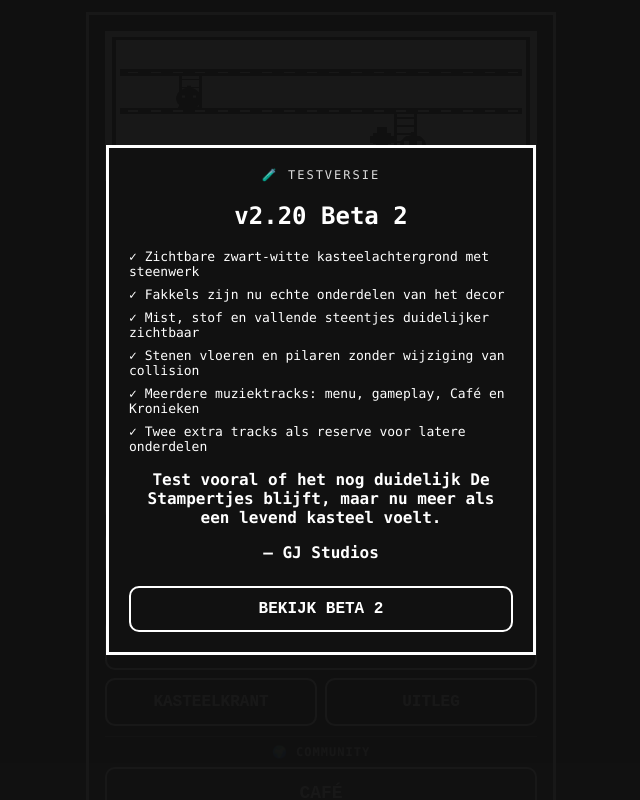
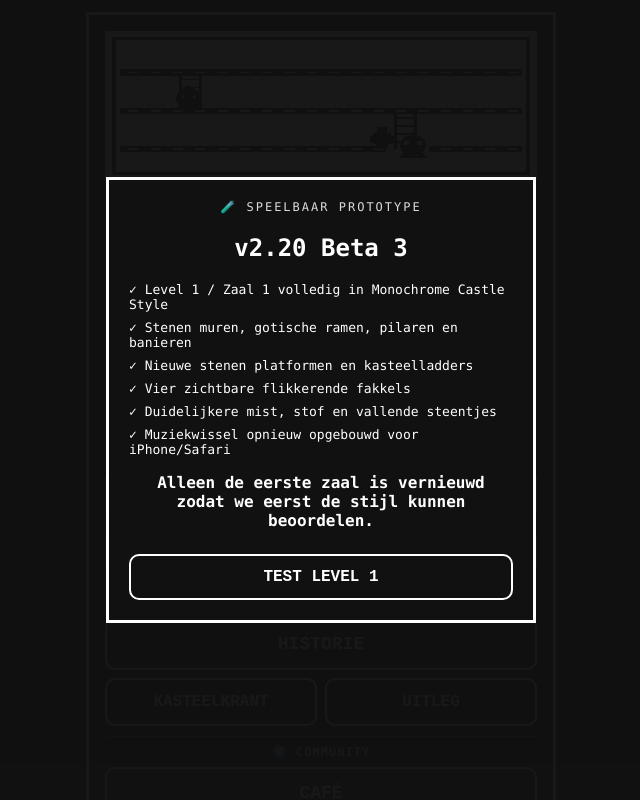
Before and after one commit to gjgaal-blip/de-stampertjes-test, a plain HTML site: page index.html in a window 1280 px wide. Shown: the whole page, without its empty margins (319-959 px from the left). Drawn offline with Linux system fonts and the light colour scheme.

Commit message:
Add files via upload

```diff
--- a/config.js
+++ b/config.js
@@ -1,5 +1,5 @@
 window.STAMPERTJES_CONFIG = {
-  version: "2.20-beta2",
+  version: "2.20-beta3",
   supabaseUrl: "https://rtmnlirxnalqxrdhussk.supabase.co",
   supabaseKey: "sb_publishable__lQ_g5HZ0fXy1aWzJuoexA_D-8QNqty",
   musicFile: "music-menu.mp3",
--- a/game.css
+++ b/game.css
@@ -728,3 +728,5 @@
   border-style:double;
   border-width:3px;
 }
+
+body.gameplayActive #title::after{content:" · CASTLE PROTOTYPE";font-size:9px;opacity:.55}
--- a/game.js
+++ b/game.js
@@ -282,7 +282,7 @@
 }
 
 function showMainMenu(){
-  setMusicContext("menu");
+  setMusicContext("menu",{playNow:true});
   document.body.classList.remove("scoreMode");
   document.body.classList.remove("gameplayActive");
   if(!attractActive){
@@ -304,9 +304,9 @@
   updateMenuMusicIconVisibility();
 }
 function showMenuSection(section){
-  if(section===cafeSection)setMusicContext("cafe");
-  else if(section===historySection)setMusicContext("chronicles");
-  else setMusicContext("menu");
+  if(section===cafeSection)setMusicContext("cafe",{playNow:true});
+  else if(section===historySection)setMusicContext("chronicles",{playNow:true});
+  else setMusicContext("menu",{playNow:true});
 
   mainMenu.classList.add("hidden");
   scoresSection.classList.add("hidden");
@@ -335,7 +335,7 @@
   button.addEventListener("touchend",run,{passive:false});
 }
 
-activateButton(playMenuBtn,async()=>{await setMusicContext("gameplay");startGame();});
+activateButton(playMenuBtn,()=>startGame());
 activateButton(statsMenuBtn,async()=>{
   stopAttractMode();
   showMenuSection(statsSection);
@@ -1192,7 +1192,7 @@
   }
 });
 
-const CURRENT_VERSION="2.20-beta2";
+const CURRENT_VERSION="2.20-beta3";
 function showUpdateOnce(){
   const seen=localStorage.getItem("stampertjesSeenVersion");
   if(seen!==CURRENT_VERSION){
@@ -1341,7 +1341,8 @@
   audio();
   score=0;level=1;lives=3;state="play";
   updateProgressStats();
-  if(musicOn)startMusic();
+  setMusicContext("gameplay",{playNow:true});
+  if(musicOn&&menuSoundtrack.paused)startMusic();
   const gameStats=getStats();
   gameStats.gamesPlayed=(Number(gameStats.gamesPlayed)||0)+1;
   saveStats(gameStats);player.fastStamp=0;pauseOverlay.classList.add("hidden");pauseToggle.textContent="⏸ PAUZE";
@@ -1698,35 +1699,25 @@
   return MUSIC_TRACKS[context]||MUSIC_TRACKS.menu;
 }
 
-async function setMusicContext(context,{restart=false}={}){
+async function setMusicContext(context,{restart=false,playNow=true}={}){
   const nextContext=MUSIC_TRACKS[context]?context:"menu";
   const nextSrc=musicTrackForContext(nextContext);
-  const currentSrc=(menuSoundtrack.getAttribute("src")||menuSoundtrack.querySelector("source")?.getAttribute("src")||"");
-
   currentMusicContext=nextContext;
 
-  if(currentSrc.endsWith(nextSrc)&&!restart){
+  const currentPath=decodeURIComponent((menuSoundtrack.currentSrc||menuSoundtrack.src||"").split("/").pop()||"");
+  if(currentPath!==nextSrc||restart){
+    menuSoundtrack.pause();
+    menuSoundtrack.src=nextSrc;
+    menuSoundtrack.load();
     applyMusicVolume();
-    if(musicOn&&menuSoundtrack.paused)await startMusic();
-    return;
-  }
-
-  const wasPlaying=musicOn&&!menuSoundtrack.paused;
-  menuSoundtrack.pause();
-  menuSoundtrack.removeAttribute("src");
-  menuSoundtrack.innerHTML="";
-  const source=document.createElement("source");
-  source.src=nextSrc;
-  source.type="audio/mpeg";
-  menuSoundtrack.appendChild(source);
-  menuSoundtrack.load();
-  applyMusicVolume();
-
-  if(musicOn&&(wasPlaying||document.hasFocus())){
+  }
+
+  if(playNow&&musicOn){
     try{await menuSoundtrack.play();}catch(err){
-      console.warn("Nieuwe muziektrack wacht op gebruikersactie:",err);
-    }
-  }
+      console.warn("Trackwissel wacht op gebruikersactie:",err);
+    }
+  }
+  setMusicButton();
 }
 
 const MUSIC_VOLUME=.16;
@@ -2592,32 +2583,43 @@
   }
   ctx.restore();
 }
-function drawFloor(a,b,y){
+function isCastlePrototypeLevel(){
+  return level===1 && currentLayoutIndex===0;
+}
+
+function drawCastleFloor(a,b,y){
   ctx.save();
-
-  // Exact dezelfde collisionhoogte, maar visueel een stenen kasteelvloer.
+  ctx.fillStyle="#343434";
+  ctx.fillRect(a,y-7,b-a,14);
+  ctx.fillStyle="#f4f4f4";
+  ctx.fillRect(a,y-7,b-a,2);
+  ctx.strokeStyle="#9a9a9a";
+  ctx.lineWidth=1;
+  for(let x=a+1;x<b;x+=22){
+    ctx.strokeRect(x,y-5,20,10);
+  }
+  ctx.restore();
+}
+
+function drawClassicFloor(a,b,y){
+  ctx.save();
   ctx.fillStyle="#222";
   ctx.fillRect(a,y-5,b-a,10);
-
-  // Lichte stenen voegen in retro zwart-wit.
   ctx.strokeStyle="#aaa";
   ctx.lineWidth=1;
   for(let x=a+2;x<b;x+=20){
-    ctx.beginPath();
-    ctx.moveTo(x,y-4);ctx.lineTo(x,y+4);
-    ctx.stroke();
-  }
-  ctx.beginPath();
-  ctx.moveTo(a,y);ctx.lineTo(b,y);
-  ctx.stroke();
-
-  // Oude witte streepjes blijven subtiel herkenbaar als knipoog naar de originele stijl.
+    ctx.beginPath();ctx.moveTo(x,y-4);ctx.lineTo(x,y+4);ctx.stroke();
+  }
+  ctx.beginPath();ctx.moveTo(a,y);ctx.lineTo(b,y);ctx.stroke();
   ctx.fillStyle="#ddd";
   for(let x=a+8;x<b;x+=22)ctx.fillRect(x,y-1,8,1);
-
   ctx.restore();
-  ctx.fillStyle="#111";
-  ctx.strokeStyle="#111";
+}
+
+function drawFloor(a,b,y){
+  if(isCastlePrototypeLevel())drawCastleFloor(a,b,y);
+  else drawClassicFloor(a,b,y);
+  ctx.fillStyle="#111";ctx.strokeStyle="#111";
 }
 function drawEffects(){
   effects.forEach(e=>{
@@ -2691,12 +2693,8 @@
   });
 
   ladders.forEach(l=>{
-    ctx.lineWidth=2;ctx.beginPath();
-    ctx.moveTo(l.x,l.top);ctx.lineTo(l.x,l.bottom);
-    ctx.moveTo(l.x+20,l.top);ctx.lineTo(l.x+20,l.bottom);ctx.stroke();
-    for(let y=l.top+8;y<l.bottom;y+=10){
-      ctx.beginPath();ctx.moveTo(l.x,y);ctx.lineTo(l.x+20,y);ctx.stroke();
-    }
+    if(isCastlePrototypeLevel())drawCastleLadder(l);
+    else drawClassicLadder(l);
   });
 
   if(player.invulnerable<=0 || Math.floor(player.invulnerable/8)%2===0){
@@ -2717,166 +2715,159 @@
 
 const livingCastle={
   fogOffset:0,
-  dust:Array.from({length:18},()=>({
-    x:Math.random()*c.width,
-    y:35+Math.random()*(c.height-65),
-    vx:(Math.random()-.5)*.055,
-    vy:.018+Math.random()*.055,
-    a:.12+Math.random()*.16
+  dust:Array.from({length:16},()=>({
+    x:Math.random()*W,y:34+Math.random()*270,
+    vx:(Math.random()-.5)*.06,vy:.02+Math.random()*.05,
+    a:.18+Math.random()*.20
   })),
-  pebble:null,
-  nextPebble:performance.now()+3500+Math.random()*7000
+  pebble:null,nextPebble:performance.now()+3500+Math.random()*7000
 };
 
-function drawStoneWall(){
+function drawGothicWindow(x,y,w=42,h=38){
   ctx.save();
-
-  // Heel lichte bakstenen achtergrond: de klassieke witte speelruimte blijft dominant.
-  ctx.strokeStyle="#d6d6d6";
-  ctx.lineWidth=1;
-  const top=30,bottom=305,rowH=18,brickW=38;
-  for(let y=top;y<bottom;y+=rowH){
-    const row=Math.floor((y-top)/rowH);
-    const offset=(row%2)*brickW/2;
+  ctx.fillStyle="#a9a9a9";
+  ctx.fillRect(x,y+9,w,h-9);
+  ctx.beginPath();
+  ctx.arc(x+w/2,y+10,w/2,Math.PI,0);
+  ctx.lineTo(x+w,y+14);ctx.lineTo(x,y+14);ctx.closePath();ctx.fill();
+  ctx.strokeStyle="#4b4b4b";ctx.lineWidth=2;
+  ctx.strokeRect(x,y+10,w,h-10);
+  ctx.beginPath();
+  ctx.moveTo(x+w/2,y+3);ctx.lineTo(x+w/2,y+h);
+  ctx.moveTo(x,y+23);ctx.lineTo(x+w,y+23);
+  ctx.stroke();
+  ctx.fillStyle="#686868";
+  ctx.fillRect(x+5,y+14,w/2-7,h-19);
+  ctx.fillRect(x+w/2+2,y+14,w/2-7,h-19);
+  ctx.restore();
+}
+
+function drawCastleTorch(x,y,phase,now=performance.now()){
+  const f=.55+.45*Math.sin(now*.011+phase)+.15*Math.sin(now*.029+phase*2);
+  ctx.save();
+  ctx.fillStyle="#222";
+  ctx.fillRect(x-2,y+5,4,10);
+  ctx.fillRect(x-7,y+13,14,3);
+  const h=12+Math.round(f*5);
+  ctx.fillStyle="#444";
+  ctx.beginPath();
+  ctx.moveTo(x,y-h);ctx.lineTo(x-6,y+5);ctx.lineTo(x,y+1);ctx.lineTo(x+6,y+5);ctx.closePath();ctx.fill();
+  ctx.fillStyle="#fff";
+  ctx.beginPath();
+  ctx.moveTo(x,y-h+4);ctx.lineTo(x-2,y+3);ctx.lineTo(x+2,y+3);ctx.closePath();ctx.fill();
+  ctx.globalAlpha=.14+.05*f;
+  ctx.beginPath();ctx.arc(x,y-2,14+3*f,0,Math.PI*2);ctx.fill();
+  ctx.restore();
+}
+
+function drawCastleBackdrop(now=performance.now()){
+  if(!isCastlePrototypeLevel())return;
+  ctx.save();
+
+  // Stronger contrast so the castle is clearly visible on iPhone.
+  ctx.fillStyle="#c9c9c9";
+  ctx.fillRect(10,30,W-20,276);
+
+  const brickW=34,rowH=17;
+  ctx.strokeStyle="#888";ctx.lineWidth=1;
+  for(let y=31,row=0;y<306;y+=rowH,row++){
+    ctx.beginPath();ctx.moveTo(10,y);ctx.lineTo(W-10,y);ctx.stroke();
+    const offset=row%2?brickW/2:0;
+    for(let x=10-offset;x<W-10;x+=brickW){
+      ctx.beginPath();ctx.moveTo(x,y);ctx.lineTo(x,y+rowH);ctx.stroke();
+    }
+  }
+
+  ctx.fillStyle="#8e8e8e";
+  ctx.fillRect(10,30,14,276);ctx.fillRect(W-24,30,14,276);
+
+  drawGothicWindow(38,88,42,38);
+  drawGothicWindow(219,151,42,38);
+  drawGothicWindow(400,88,42,38);
+
+  [127,343].forEach(x=>{
+    ctx.fillStyle="#aaa";ctx.fillRect(x,31,16,274);
+    ctx.fillStyle="#666";ctx.fillRect(x-3,31,22,5);ctx.fillRect(x-3,300,22,5);
+    for(let y=46;y<294;y+=28)ctx.fillRect(x+3,y,10,2);
+  });
+
+  const banner=(x,y)=>{
+    ctx.fillStyle="#5a5a5a";ctx.fillRect(x,y,18,31);
+    ctx.beginPath();ctx.moveTo(x,y+31);ctx.lineTo(x+9,y+39);ctx.lineTo(x+18,y+31);ctx.closePath();ctx.fill();
+    ctx.fillStyle="#ddd";ctx.fillRect(x+7,y+8,4,14);
+  };
+  banner(168,91);banner(294,215);
+
+  ctx.strokeStyle="#666";ctx.lineWidth=1;
+  [[27,43,1],[449,43,-1]].forEach(([x,y,d])=>{
     ctx.beginPath();
-    ctx.moveTo(10,y);ctx.lineTo(W-10,y);
-    ctx.stroke();
-
-    for(let x=10-offset;x<W-10;x+=brickW){
-      ctx.beginPath();
-      ctx.moveTo(x,y);ctx.lineTo(x,y+rowH);
-      ctx.stroke();
-    }
-  }
-
-  // Drie eenvoudige gotische nissen/ramen in monochroom.
-  const windows=[
-    {x:52,y:86,w:46,h:42},
-    {x:217,y:148,w:46,h:42},
-    {x:382,y:86,w:46,h:42}
-  ];
-  windows.forEach(win=>{
-    ctx.fillStyle="#ededed";
-    ctx.fillRect(win.x,win.y,win.w,win.h);
-    ctx.strokeStyle="#bdbdbd";
-    ctx.strokeRect(win.x,win.y,win.w,win.h);
-    ctx.beginPath();
-    ctx.moveTo(win.x+win.w/2,win.y);
-    ctx.lineTo(win.x+win.w/2,win.y+win.h);
-    ctx.moveTo(win.x,win.y+win.h/2);
-    ctx.lineTo(win.x+win.w,win.y+win.h/2);
+    ctx.moveTo(x,y);ctx.lineTo(x+d*23,y);
+    ctx.moveTo(x,y);ctx.lineTo(x,y+20);
+    ctx.moveTo(x,y);ctx.lineTo(x+d*19,y+17);
+    ctx.moveTo(x+d*8,y);ctx.lineTo(x,y+8);
+    ctx.moveTo(x+d*16,y);ctx.lineTo(x,y+15);
     ctx.stroke();
   });
 
-  // Pilaren geven de zaal meer kasteelgevoel, maar blijven achter de gameplay.
-  ctx.fillStyle="#e2e2e2";
-  [116,334].forEach(x=>{
-    ctx.fillRect(x,31,14,273);
-    ctx.fillStyle="#cfcfcf";
-    for(let y=39;y<300;y+=24)ctx.fillRect(x+2,y,10,2);
-    ctx.fillStyle="#e2e2e2";
+  drawCastleTorch(104,108,0,now);
+  drawCastleTorch(376,108,1.7,now);
+  drawCastleTorch(155,230,3.0,now);
+  drawCastleTorch(325,230,4.4,now);
+
+  livingCastle.fogOffset=(livingCastle.fogOffset+.08)%W;
+  ctx.fillStyle="#eee";ctx.globalAlpha=.48;
+  for(let i=0;i<4;i++){
+    const x=((livingCastle.fogOffset+i*135)%(W+170))-105;
+    const y=274+(i%2)*12;
+    ctx.beginPath();
+    ctx.ellipse(x,y,56,8,0,0,Math.PI*2);
+    ctx.ellipse(x+42,y+2,48,7,0,0,Math.PI*2);
+    ctx.fill();
+  }
+  ctx.restore();
+}
+
+function drawCastleLadder(l){
+  ctx.save();
+  ctx.fillStyle="#414141";
+  ctx.fillRect(l.x-2,l.top,4,l.bottom-l.top);
+  ctx.fillRect(l.x+18,l.top,4,l.bottom-l.top);
+  ctx.fillStyle="#777";
+  for(let y=l.top+7;y<l.bottom;y+=10)ctx.fillRect(l.x,y,20,3);
+  ctx.restore();
+}
+
+function drawClassicLadder(l){
+  ctx.lineWidth=2;ctx.beginPath();
+  ctx.moveTo(l.x,l.top);ctx.lineTo(l.x,l.bottom);
+  ctx.moveTo(l.x+20,l.top);ctx.lineTo(l.x+20,l.bottom);ctx.stroke();
+  for(let y=l.top+8;y<l.bottom;y+=10){
+    ctx.beginPath();ctx.moveTo(l.x,y);ctx.lineTo(l.x+20,y);ctx.stroke();
+  }
+}
+
+function drawLivingCastle(now=performance.now()){
+  if((state!=="play"&&state!=="paused")||!isCastlePrototypeLevel())return;
+  ctx.save();
+  livingCastle.dust.forEach(p=>{
+    p.x+=p.vx;p.y+=p.vy;
+    if(p.y>300){p.y=38;p.x=Math.random()*W}
+    if(p.x<12)p.x=W-12;if(p.x>W-12)p.x=12;
+    ctx.fillStyle="#555";ctx.globalAlpha=p.a;
+    ctx.fillRect(Math.round(p.x),Math.round(p.y),2,2);
   });
-
-  ctx.restore();
-}
-
-function drawTorch(x,y,phase,now){
-  const flick=.5+.5*Math.sin(now*.010+phase)+.18*Math.sin(now*.024+phase*2);
-  ctx.save();
-
-  // Smeedijzeren wandhouder.
-  ctx.fillStyle="#555";
-  ctx.fillRect(x-2,y+5,4,9);
-  ctx.fillRect(x-5,y+12,10,2);
-
-  // Grote, duidelijk zichtbare monochrome vlam.
-  const flameH=9+Math.round(flick*5);
-  ctx.fillStyle="#777";
-  ctx.beginPath();
-  ctx.moveTo(x,y-flameH);
-  ctx.lineTo(x-5,y+5);
-  ctx.lineTo(x,y+2);
-  ctx.lineTo(x+5,y+5);
-  ctx.closePath();
-  ctx.fill();
-
-  ctx.fillStyle="#222";
-  ctx.beginPath();
-  ctx.moveTo(x,y-flameH+5);
-  ctx.lineTo(x-2,y+3);
-  ctx.lineTo(x+2,y+3);
-  ctx.closePath();
-  ctx.fill();
-
-  // Heel subtiele gloed, nog steeds grijs.
-  ctx.globalAlpha=.08+.06*flick;
-  ctx.fillStyle="#666";
-  ctx.beginPath();
-  ctx.arc(x,y,14+flick*4,0,Math.PI*2);
-  ctx.fill();
-
-  ctx.restore();
-}
-
-function drawCastleBackdrop(now=performance.now()){
-  drawStoneWall();
-
-  // Fakkels bewust tussen de platforms zodat ze direct herkenbaar zijn.
-  drawTorch(155,103,0,now);
-  drawTorch(325,103,1.6,now);
-  drawTorch(105,225,3.0,now);
-  drawTorch(375,225,4.2,now);
-
-  // Mist achter speler/vijanden, breder dan in Beta 1.
-  livingCastle.fogOffset=(livingCastle.fogOffset+.07)%W;
-  ctx.save();
-  ctx.globalAlpha=.11;
-  ctx.fillStyle="#999";
-  for(let i=0;i<4;i++){
-    const y=248+i*13;
-    const x=((livingCastle.fogOffset+i*135)%(W+160))-100;
-    ctx.fillRect(x,y,145,4);
-    ctx.fillRect(x+38,y-5,90,3);
-  }
-  ctx.restore();
-}
-
-function drawLivingCastle(now=performance.now()){
-  if(state!=="play"&&state!=="paused")return;
-  ctx.save();
-
-  // Stof vóór de achtergrond maar achter/naast de actieve sprites.
-  livingCastle.dust.forEach(p=>{
-    p.x+=p.vx;
-    p.y+=p.vy;
-    if(p.y>300){p.y=38;p.x=Math.random()*W}
-    if(p.x<12)p.x=W-12;
-    if(p.x>W-12)p.x=12;
-    ctx.fillStyle="#777";
-    ctx.globalAlpha=p.a;
-    ctx.fillRect(Math.round(p.x),Math.round(p.y),1,1);
-  });
-
-  // Vallend steentje: duidelijker dan Beta 1, maar zeldzaam.
   if(!livingCastle.pebble&&now>livingCastle.nextPebble){
-    livingCastle.pebble={
-      x:35+Math.random()*(W-70),
-      y:32,
-      vy:.7+Math.random()*.3
-    };
+    livingCastle.pebble={x:40+Math.random()*(W-80),y:34,vy:.75+Math.random()*.35};
   }
   if(livingCastle.pebble){
-    const p=livingCastle.pebble;
-    p.y+=p.vy;
-    ctx.globalAlpha=.6;
-    ctx.fillStyle="#555";
-    ctx.fillRect(Math.round(p.x),Math.round(p.y),3,3);
+    const p=livingCastle.pebble;p.y+=p.vy;
+    ctx.globalAlpha=.8;ctx.fillStyle="#444";
+    ctx.fillRect(Math.round(p.x),Math.round(p.y),4,4);
     if(p.y>300){
       livingCastle.pebble=null;
       livingCastle.nextPebble=now+5000+Math.random()*10000;
     }
   }
-
   ctx.restore();
 }
 
--- a/index.html
+++ b/index.html
@@ -6,7 +6,7 @@
 <meta name="viewport" content="width=device-width,initial-scale=1,viewport-fit=cover,user-scalable=no">
 <meta name="apple-mobile-web-app-capable" content="yes">
 <meta name="theme-color" content="#111111">
-<title>De Stampertjes v2.20 Beta 2</title>
+<title>De Stampertjes v2.20 Beta 3</title>
 <link rel="stylesheet" href="game.css">
 
 </head>
@@ -20,10 +20,10 @@
     <h1 id="gameTitle"><span class="titleBlock">▓▓</span> DE STAMPERTJES <span class="titleBlock">▓▓</span></h1>
     <div id="studioLine">A GJ STUDIOS GAME</div>
     <div id="versionMusicRow">
-      <div id="versionLabel">v2.20 BETA 2</div>
+      <div id="versionLabel">v2.20 BETA 3</div>
       <button id="menuMusicIcon" class="hidden" aria-label="Muziek aan of uit" title="Muziek aan of uit">🔊</button>
     </div>
-    <div id="betaBadge">🧪 BETA 2</div>
+    <div id="betaBadge">🧪 BETA 3</div>
     <div id="castleSlogan">EEN KASTEEL DAT NOOIT HELEMAAL HETZELFDE IS.</div>
     <div id="dailyCastleMessage">🏰 Het kasteel wordt wakker...</div>
     <p id="introText"><strong>Het kasteel is gevallen...</strong><br>Alleen een echte Stampertjes-held kan de Appelieten nog stoppen.</p>
@@ -366,19 +366,18 @@
 </div>
 <div id="updateOverlay" class="hidden">
   <div id="updateCard">
-    <div class="updateKicker">🧪 TESTVERSIE</div>
-    <h2>v2.20 Beta 2</h2>
+    <div class="updateKicker">🧪 SPEELBAAR PROTOTYPE</div>
+    <h2>v2.20 Beta 3</h2>
     <div class="updateList">
-      <div>✓ Zichtbare zwart-witte kasteelachtergrond met steenwerk</div>
-      <div>✓ Fakkels zijn nu echte onderdelen van het decor</div>
-      <div>✓ Mist, stof en vallende steentjes duidelijker zichtbaar</div>
-      <div>✓ Stenen vloeren en pilaren zonder wijziging van collision</div>
-      <div>✓ Meerdere muziektracks: menu, gameplay, Café en Kronieken</div>
-      <div>✓ Twee extra tracks als reserve voor latere onderdelen</div>
+      <div>✓ Level 1 / Zaal 1 volledig in Monochrome Castle Style</div>
+      <div>✓ Stenen muren, gotische ramen, pilaren en banieren</div>
+      <div>✓ Nieuwe stenen platformen en kasteelladders</div>
+      <div>✓ Vier zichtbare flikkerende fakkels</div>
+      <div>✓ Duidelijkere mist, stof en vallende steentjes</div>
+      <div>✓ Muziekwissel opnieuw opgebouwd voor iPhone/Safari</div>
     </div>
-    <p><strong>Test vooral of het nog duidelijk De Stampertjes blijft, maar nu meer als een levend kasteel voelt.</strong></p>
-    <p><strong>— GJ Studios</strong></p>
-    <button id="closeUpdateBtn">BEKIJK BETA 2</button>
+    <p><strong>Alleen de eerste zaal is vernieuwd zodat we eerst de stijl kunnen beoordelen.</strong></p>
+    <button id="closeUpdateBtn">TEST LEVEL 1</button>
   </div>
 </div>
 
```
Also changed, not shown: TEST-CHECKLIST.md (+13 -31 lines), admin.html (+1 -1 lines), CHANGELOG.md, README.md.
